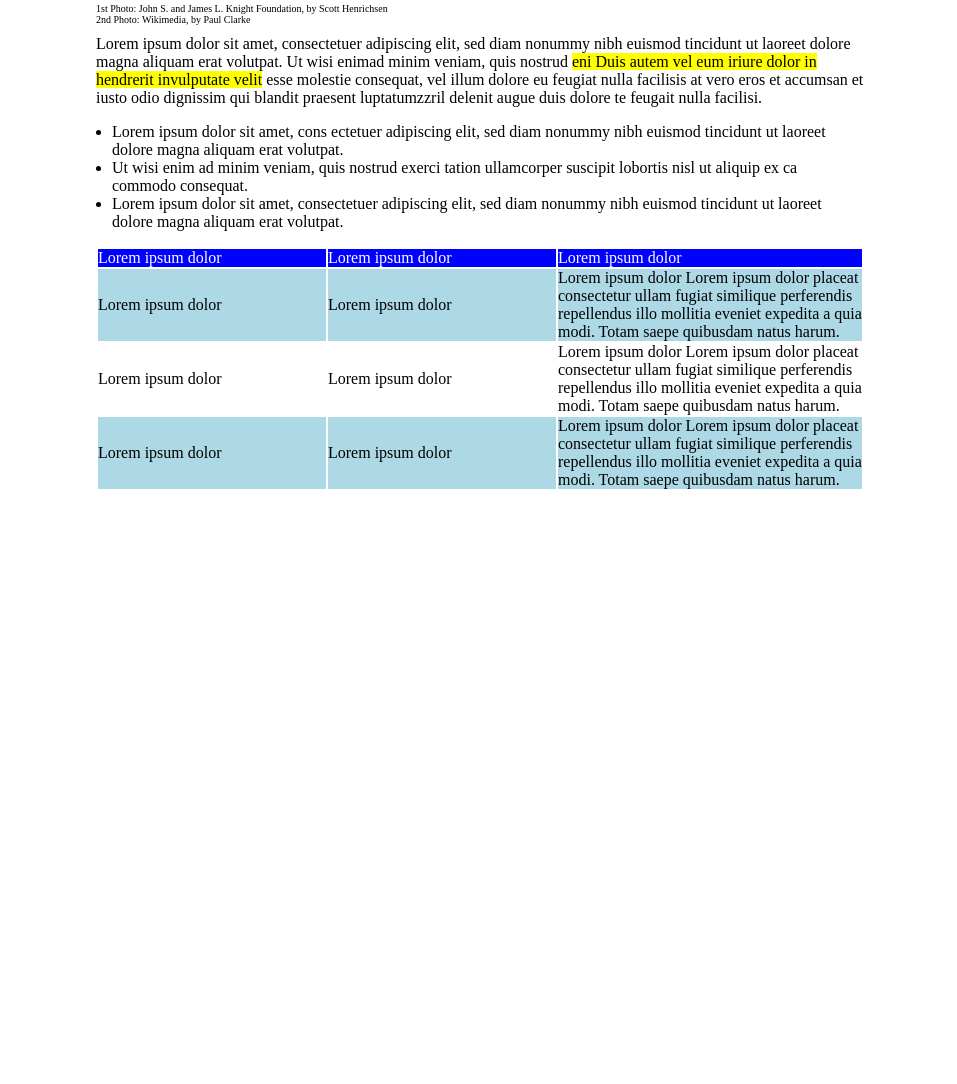
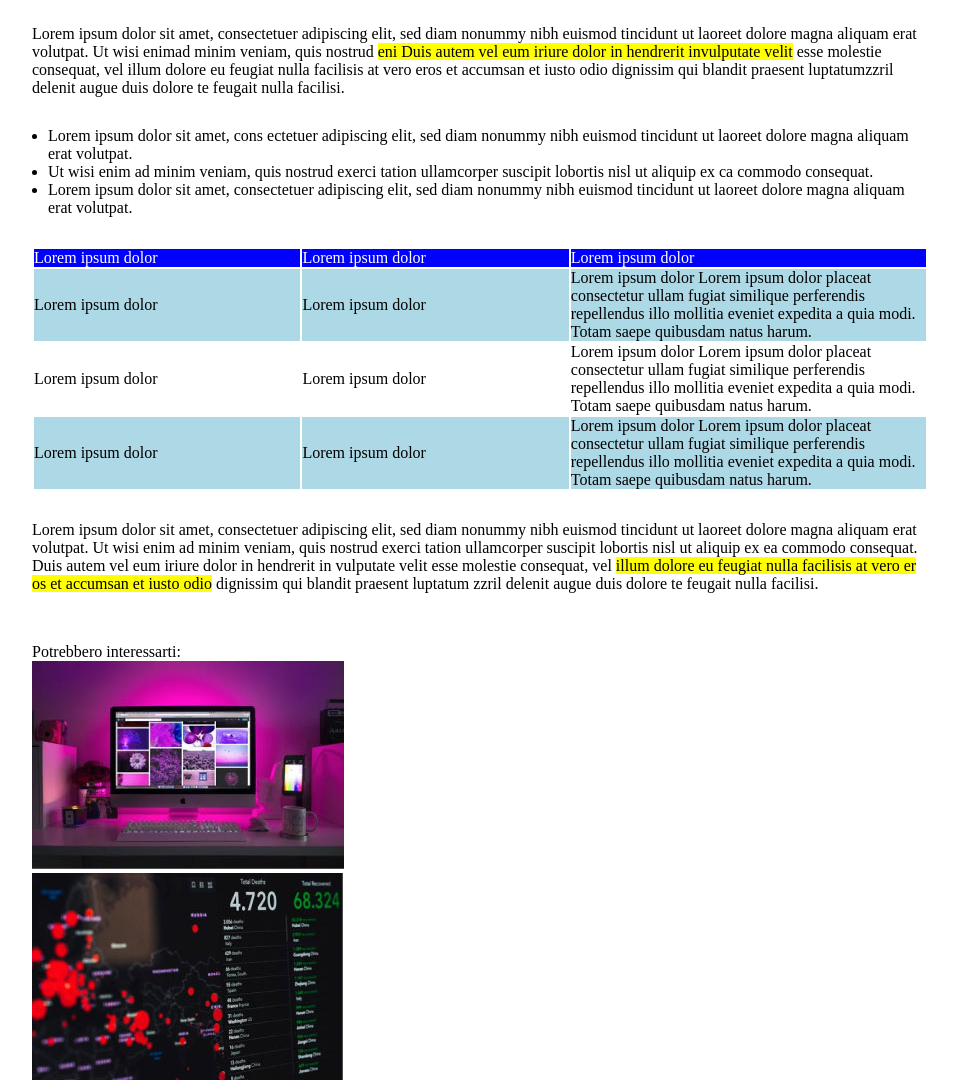
Before and after one commit to DaviLeoMeda/html-css-booleaner, a plain HTML site: page index.html in a window 1280 px wide. Shown: the part 1056-2140 px from the top of the page, without its empty margins (160-1117 px from the left). Before the commit the page ends 1547 px from the top, so only its background shows below. Drawn offline with Linux system fonts and the light colour scheme.

Commit message:
Conclusione esercizio

```diff
--- a/asset/style.css
+++ b/asset/style.css
@@ -1,8 +1,20 @@
+/* Generale per azzerare le impostazioni browser */
+
 *{
     margin: 0;
     padding: 0;
     box-sizing: border-box;
 }
+
+/* Margini corpo centrale */
+
+main, footer{
+    margin:0 15%;
+}
+
+/* Inizio opzioni specifiche */
+
+/* Parte Iniziale */
 
 header{
     background-size: 30%;
@@ -12,9 +24,6 @@ header{
     height: 100px;
 }
 
-main{
-    margin:0 20%;
-}
 
 #logoboolean{
     height: 50px;
@@ -23,12 +32,14 @@ main{
     bottom: 1px;
 }
 
+/* Parte centrale */
+
 h1{
-    font-size: 50px;
+    font-size: 45px;
 }
 
 section{
-    margin-top: 10px;
+    margin-top: 30px;
 }
 
 #Blue{
@@ -55,3 +66,9 @@ thead{
 .colore{
     background-color: lightblue;
 }
+
+/* Finale con foto */
+
+footer{
+    margin-top: 50px;
+}
--- a/index.html
+++ b/index.html
@@ -79,16 +79,19 @@
             </table>
         </section>
 
-
-
-
-
-
-
-
+        <section>
+            <p>Lorem ipsum dolor sit amet, consectetuer adipiscing elit, sed diam nonummy nibh euismod tincidunt ut laoreet dolore magna aliquam erat volutpat. Ut wisi enim ad minim veniam, quis nostrud exerci tation ullamcorper suscipit lobortis nisl ut aliquip ex ea commodo consequat. Duis autem vel eum iriure dolor in hendrerit in vulputate velit esse molestie consequat, vel <mark>illum dolore eu feugiat nulla facilisis at vero er os et accumsan et iusto odio</mark> dignissim qui blandit praesent luptatum zzril delenit augue duis dolore te feugait nulla facilisi.</p>
+        </section>
     </main>
 
+    <!-- Finale con foto -->
+
+    <footer>
+        <p>Potrebbero interessarti:</p>
+
+        <div><img src="../html-css-booleaner/asset/img/monitor.jpg" alt=""></div>
+
+        <div><img src="../html-css-booleaner/asset/img/graph.jpg" alt=""></div>
+    </footer>
 </body>
-
-
 </html>
```
